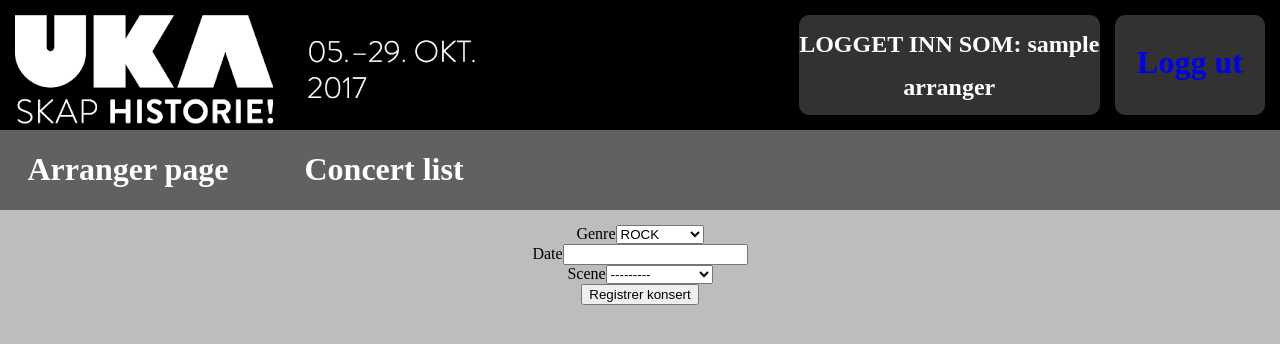
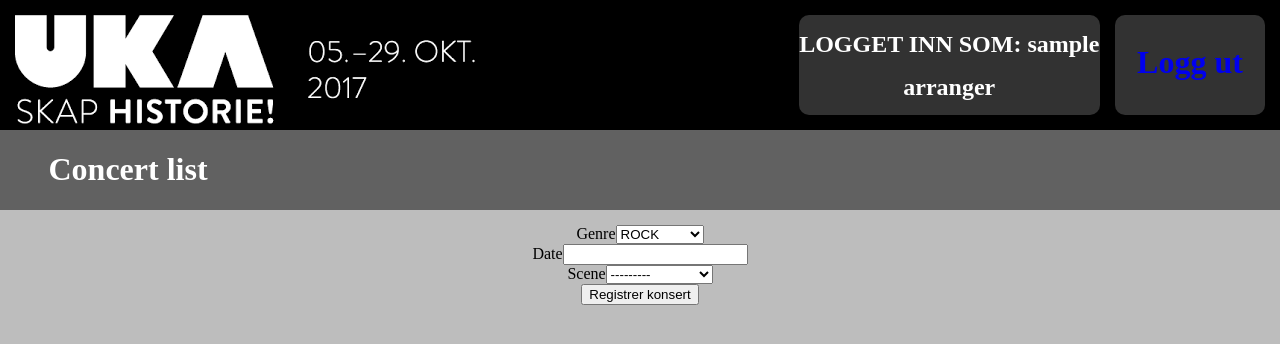
Before and after one commit to Mikkel94/IT1901-prosjekt, a Django app: page /festivalapp/booking/1/add in a window 1280 px wide. Shown: the top 344 px of the page. Run offline with Django 3.2, Linux system fonts and the light colour scheme; a user stored in the database is signed in; tables that the repository leaves empty hold one stand-in row (values such as "Sample post"); some libraries are stand-ins or nearby versions.

Commit message:
arranger trenger foreløpig bare concert list

```diff
--- a/festival/templates/base.html
+++ b/festival/templates/base.html
@@ -48,14 +48,6 @@
          </div>
     {% endif %}
 
-    {% if emp.employee_status == 'arranger' %}
-        <div class="menu box">
-            <h1>
-                <a href="{% url 'festivalapp:arranger' %}" style="text-decoration: none; Color: white;">Arranger page</a>
-            </h1>
-         </div>
-    {% endif %}
-
     {% if emp.employee_status == 'booking_responsible' %}
         <div class="menu box">
             <h1>
@@ -73,7 +65,6 @@
 
     {% endif %}
 
-
 </div>
 
 <!-- MENY SLUTT -->
```
